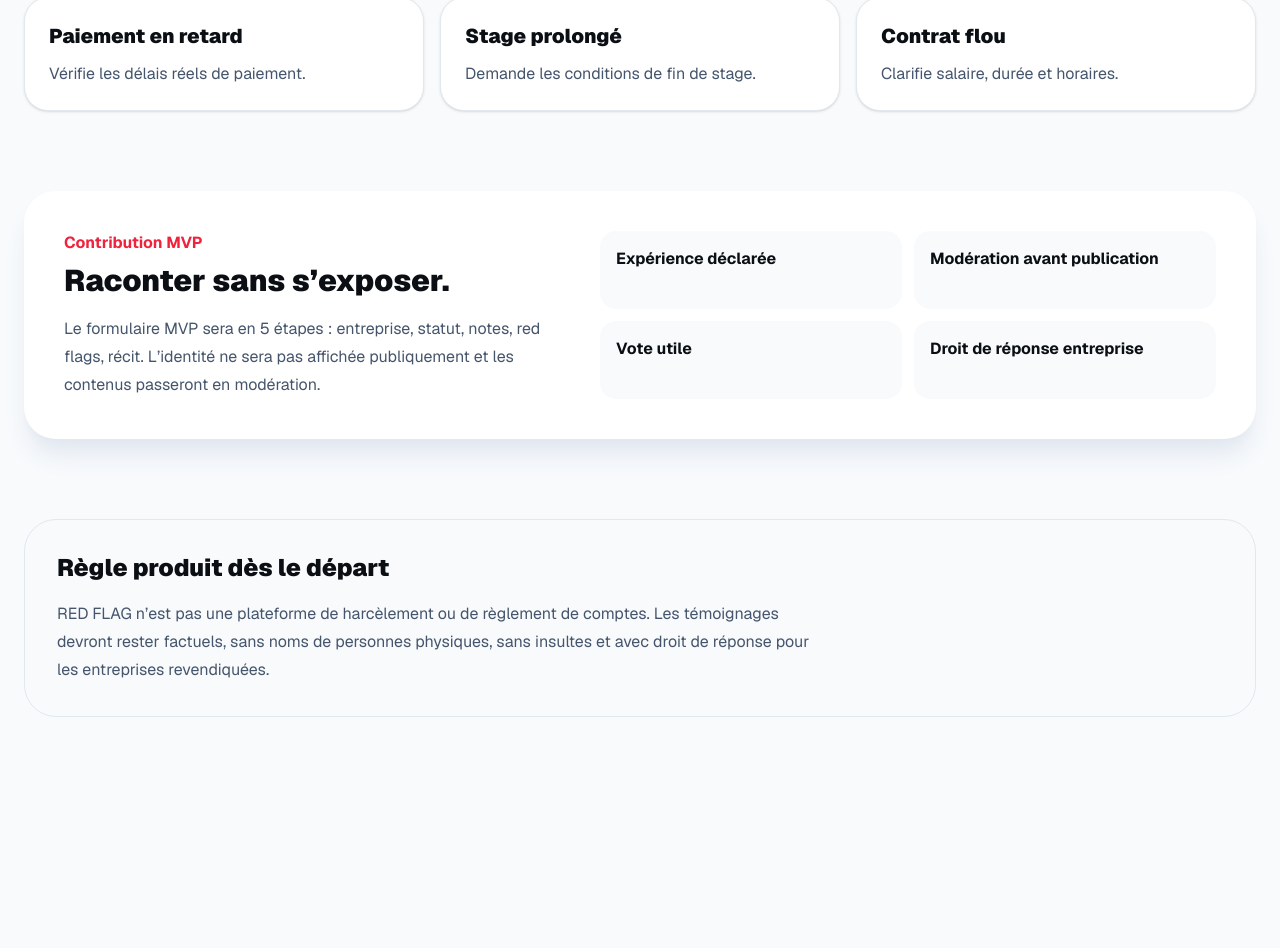
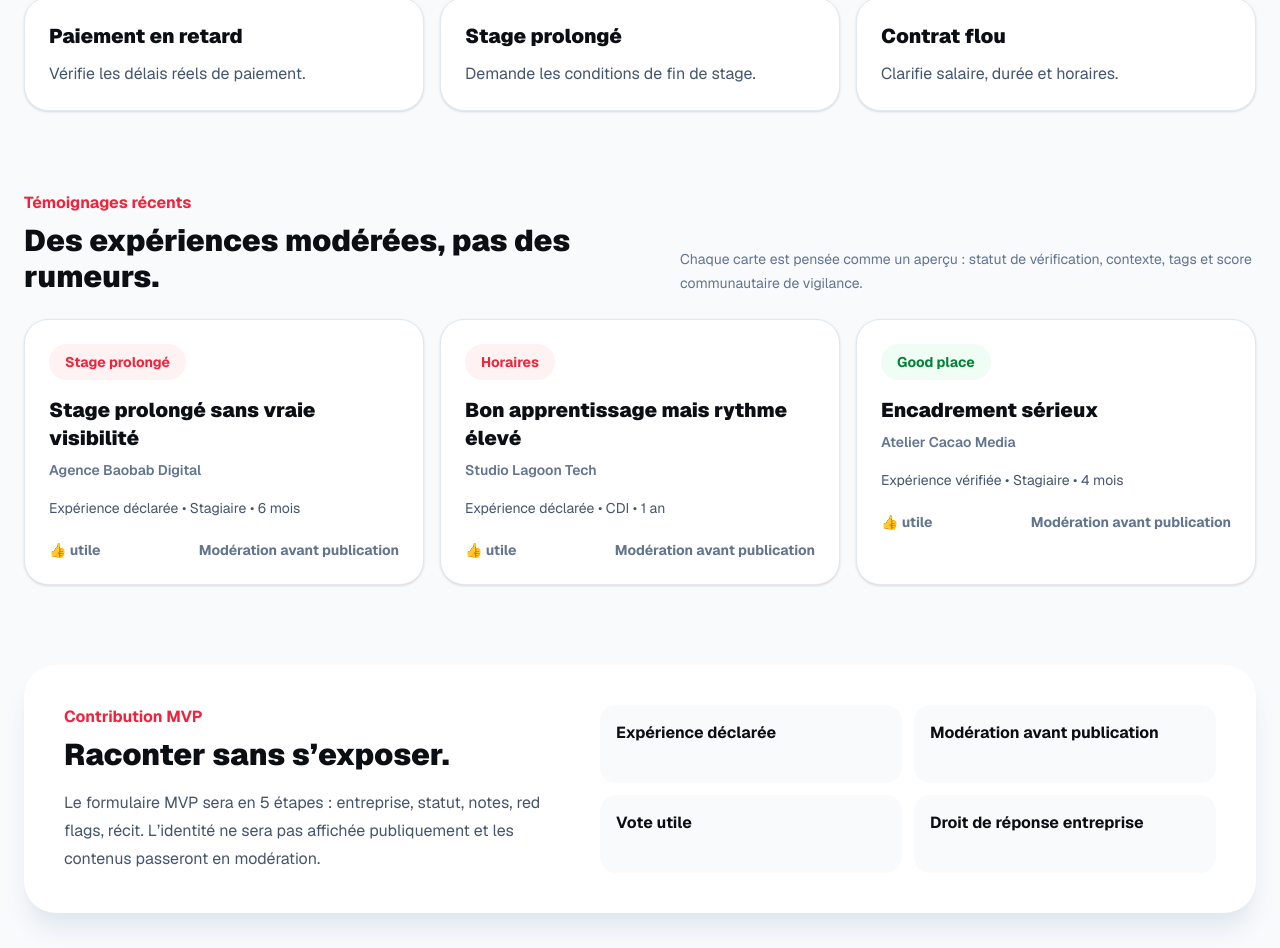
Before and after one commit to zarakikenpashi/sadai-red-flag, a Next.js app: page / in a window 1280 px wide. Shown: the part 994-1942 px from the top of the page. Before the commit the page ends 1751 px from the top, so only its background shows below. Built offline with nearby package versions, Linux system fonts and the light colour scheme.

Commit message:
feat: complete public home page
Co-authored-by: abelsadia <asadia@edane.org>

```diff
--- a/app/page.tsx
+++ b/app/page.tsx
@@ -125,6 +125,59 @@
           </div>
         </section>
 
+        <section
+          className="mx-auto max-w-7xl px-6 py-10"
+          id="temoignages-recents"
+        >
+          <div className="mb-6 flex flex-col justify-between gap-4 md:flex-row md:items-end">
+            <div>
+              <p className="font-bold text-red-flag">Témoignages récents</p>
+              <h2 className="mt-2 text-3xl font-black">
+                Des expériences modérées, pas des rumeurs.
+              </h2>
+            </div>
+            <p className="max-w-xl text-sm leading-6 text-slate-500">
+              Chaque carte est pensée comme un aperçu : statut de vérification,
+              contexte, tags et score communautaire de vigilance.
+            </p>
+          </div>
+          <div className="grid gap-4 lg:grid-cols-3">
+            {[
+              [
+                "Agence Baobab Digital",
+                "Stage prolongé sans vraie visibilité",
+                "Expérience déclarée • Stagiaire • 6 mois",
+                "Stage prolongé",
+              ],
+              [
+                "Studio Lagoon Tech",
+                "Bon apprentissage mais rythme élevé",
+                "Expérience déclarée • CDI • 1 an",
+                "Horaires",
+              ],
+              [
+                "Atelier Cacao Media",
+                "Encadrement sérieux",
+                "Expérience vérifiée • Stagiaire • 4 mois",
+                "Good place",
+              ],
+            ].map(([company, title, meta, flag]) => (
+              <Card key={`${company}-${title}`}>
+                <Badge tone={flag === "Good place" ? "green" : "red"}>
+                  {flag}
+                </Badge>
+                <h3 className="mt-4 text-xl font-black">{title}</h3>
+                <p className="mt-2 text-sm font-semibold text-slate-500">{company}</p>
+                <p className="mt-4 text-sm leading-6 text-slate-600">{meta}</p>
+                <div className="mt-5 flex items-center justify-between text-sm font-bold text-slate-500">
+                  <span>👍 utile</span>
+                  <span>Modération avant publication</span>
+                </div>
+              </Card>
+            ))}
+          </div>
+        </section>
+
         <section className="mx-auto max-w-7xl px-6 py-10" id="temoigner">
           <Panel>
             <div className="grid gap-8 md:grid-cols-[0.9fr_1.1fr]">
--- a/package.json
+++ b/package.json
@@ -12,7 +12,8 @@
     "verify:supabase": "node scripts/verify-supabase.mjs",
     "verify:schema": "node scripts/verify-schema.mjs",
     "verify:rls": "node scripts/verify-rls.mjs",
-    "verify:seed": "node scripts/verify-seed.mjs"
+    "verify:seed": "node scripts/verify-seed.mjs",
+    "verify:home": "node scripts/verify-home.mjs"
   },
   "dependencies": {
     "@supabase/ssr": "^0.12.7",
--- /dev/null
+++ b/scripts/verify-home.mjs
@@ -0,0 +1,63 @@
+import { readFileSync } from "node:fs";
+import { join } from "node:path";
+
+const root = process.cwd();
+const page = readFileSync(join(root, "app/page.tsx"), "utf8");
+const failures = [];
+
+const requiredCopy = [
+  "Avant de signer, vérifie l’entreprise.",
+  "Raconter mon expérience",
+  "Voir le top red flags",
+  "Témoignages récents",
+  "Modération avant publication",
+  "score communautaire",
+];
+
+for (const copy of requiredCopy) {
+  if (!page.includes(copy)) {
+    failures.push(`Home page missing copy: ${copy}`);
+  }
+}
+
+const requiredSections = [
+  'id="hero"',
+  'id="recherche"',
+  'id="top"',
+  'id="temoigner"',
+  'id="regles"',
+  'id="temoignages-recents"',
+];
+
+for (const section of requiredSections) {
+  if (!page.includes(section)) {
+    failures.push(`Home page missing section: ${section}`);
+  }
+}
+
+const requiredComponents = [
+  "PublicHeader",
+  "MobileBottomNav",
+  "Button",
+  "Card",
+  "Badge",
+  "Input",
+];
+
+for (const component of requiredComponents) {
+  if (!page.includes(component)) {
+    failures.push(`Home page missing reusable component: ${component}`);
+  }
+}
+
+const packageJson = JSON.parse(readFileSync(join(root, "package.json"), "utf8"));
+if (!packageJson.scripts?.["verify:home"]) {
+  failures.push("Missing npm script: verify:home");
+}
+
+if (failures.length) {
+  console.error(failures.join("\n"));
+  process.exit(1);
+}
+
+console.log("Home page verification passed");
```
